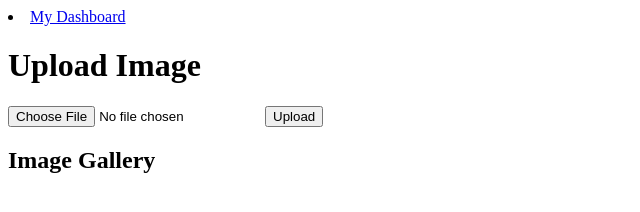
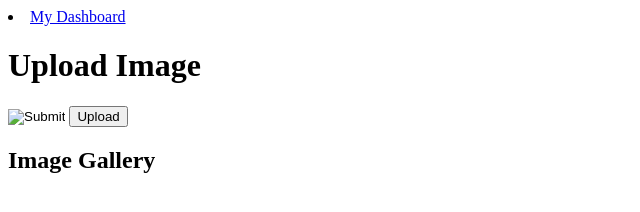
Before and after one commit to Wingspan123/Ameerpet_Times, a website: page admin/admin.html in a window 1280 px wide. Shown: the whole page, without its empty margins (0-640 px from the left). Drawn offline with Linux system fonts and the light colour scheme; no server answers; some icons are missing.

Commit message:
change type

```diff
--- a/admin/admin.html
+++ b/admin/admin.html
@@ -45,7 +45,7 @@
 </li>
   <h1>Upload Image</h1>
   <form action="/api/images/upload" method="post" enctype="multipart/form-data">
-    <input type="file" name="image" accept="image/*" required>
+    <input type="image" name="image" accept="image/*" required>
 
     <button type="submit">Upload</button>
   </form>
```
